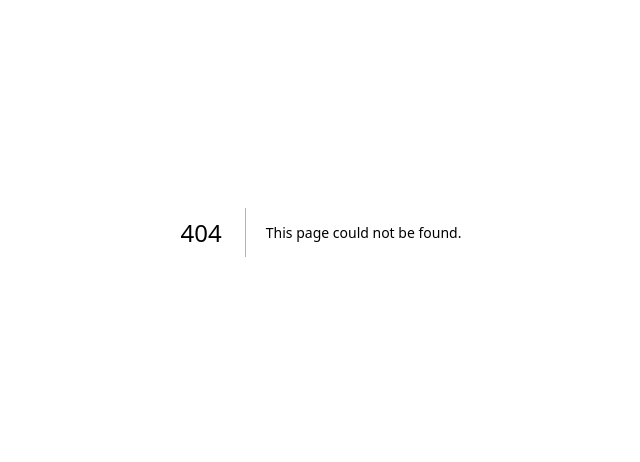
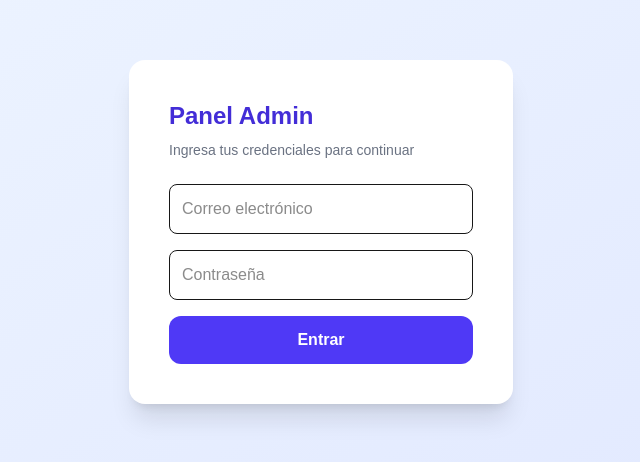
Before and after one commit to diegoagudo26-blip/agendamiento, a Next.js app: page /login in a window 1280 px wide. Before the commit this address had no page. Shown: the part 168-630 px from the top of the page, without its empty margins (319-959 px from the left). Built offline with nearby package versions, Linux system fonts and the light colour scheme; no server answers.

Commit message:
login admin

```diff
--- a/app/admin/page.tsx
+++ b/app/admin/page.tsx
@@ -1,7 +1,8 @@
 'use client'
-import { useEffect, useState } from 'react'
+import { useEffect, useState, useCallback } from 'react'
 import { supabase } from '../../lib/supabase'
 import Link from 'next/link'
+import { useRouter } from 'next/navigation'
 
 type Cita = {
   id: string
@@ -22,6 +23,13 @@ const estadoColores: Record<string, string> = {
 }
 
 export default function Admin() {
+  const router = useRouter()
+
+  useEffect(() => {
+    supabase.auth.getSession().then(({ data: { session } }) => {
+      if (!session) router.push('/login')
+    })
+  }, [router])
   const [citas, setCitas] = useState<Cita[]>([])
   const [cargando, setCargando] = useState(true)
   const [filtro, setFiltro] = useState('todos')
@@ -55,6 +63,10 @@ export default function Admin() {
             <Link href="/admin/servicios" className="text-gray-500 hover:text-indigo-600 transition pb-1">Servicios</Link>
             <Link href="/admin/horarios" className="text-gray-500 hover:text-indigo-600 transition pb-1">Horarios</Link>
             <Link href="/agendar" target="_blank" className="text-gray-500 hover:text-indigo-600 transition pb-1">Ver formulario ↗</Link>
+<button onClick={async () => { await supabase.auth.signOut(); router.push('/login') }}
+  className="text-red-500 hover:text-red-700 transition pb-1 text-sm font-medium">
+  Cerrar sesión
+</button>
           </nav>
         </div>
       </div>
--- /dev/null
+++ b/app/login/page.tsx
@@ -0,0 +1,52 @@
+'use client'
+import { useState } from 'react'
+import { supabase } from '../../lib/supabase'
+import { useRouter } from 'next/navigation'
+
+export default function Login() {
+  const [email, setEmail] = useState('')
+  const [password, setPassword] = useState('')
+  const [error, setError] = useState('')
+  const [cargando, setCargando] = useState(false)
+  const router = useRouter()
+
+  const handleLogin = async (e: React.FormEvent) => {
+    e.preventDefault()
+    setCargando(true)
+    setError('')
+
+    const { error } = await supabase.auth.signInWithPassword({ email, password })
+
+    if (error) {
+      setError('Correo o contraseña incorrectos')
+      setCargando(false)
+    } else {
+      router.push('/admin')
+    }
+  }
+
+  return (
+    <main className="min-h-screen bg-gradient-to-br from-blue-50 to-indigo-100 flex items-center justify-center p-8">
+      <div className="bg-white rounded-2xl shadow-xl p-10 max-w-sm w-full">
+        <h1 className="text-2xl font-bold text-indigo-700 mb-2">Panel Admin</h1>
+        <p className="text-gray-500 text-sm mb-6">Ingresa tus credenciales para continuar</p>
+
+        <form onSubmit={handleLogin} className="flex flex-col gap-4">
+          <input required type="email" placeholder="Correo electrónico"
+            className="border rounded-lg p-3 focus:outline-none focus:ring-2 focus:ring-indigo-400"
+            value={email} onChange={e => setEmail(e.target.value)} />
+          <input required type="password" placeholder="Contraseña"
+            className="border rounded-lg p-3 focus:outline-none focus:ring-2 focus:ring-indigo-400"
+            value={password} onChange={e => setPassword(e.target.value)} />
+
+          {error && <p className="text-red-500 text-sm">{error}</p>}
+
+          <button type="submit" disabled={cargando}
+            className="bg-indigo-600 text-white py-3 rounded-xl font-semibold hover:bg-indigo-700 transition disabled:opacity-50">
+            {cargando ? 'Entrando...' : 'Entrar'}
+          </button>
+        </form>
+      </div>
+    </main>
+  )
+}
```
